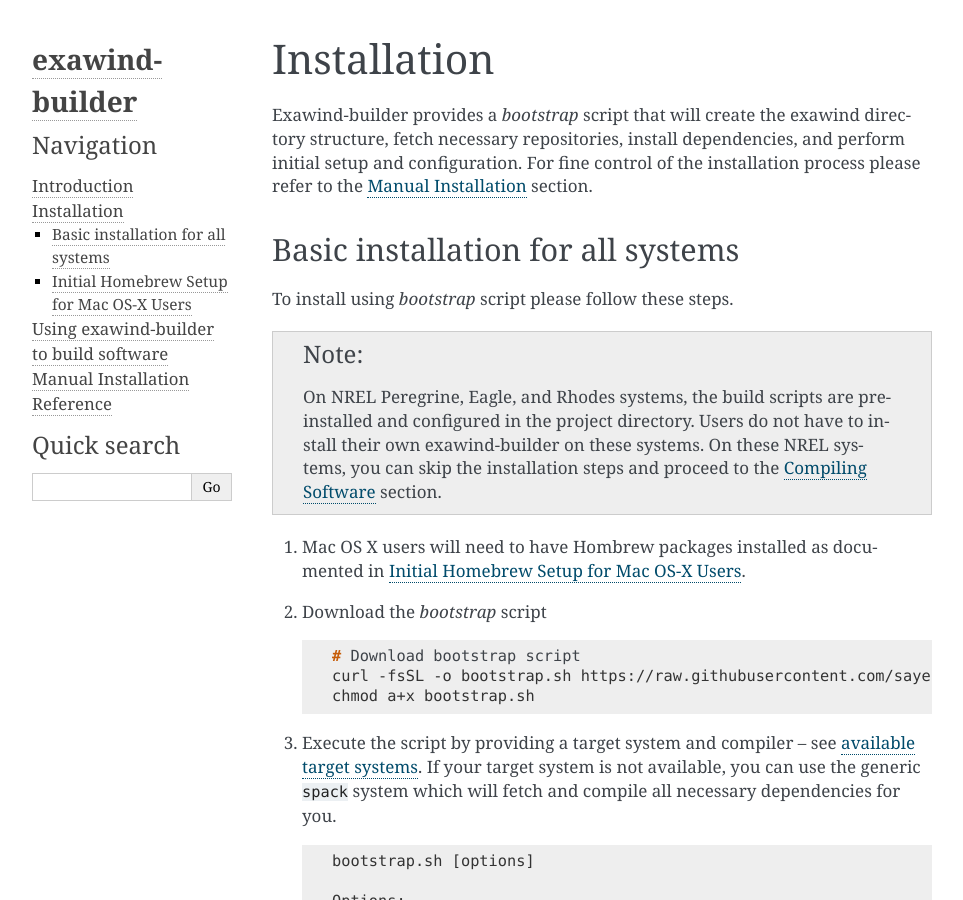
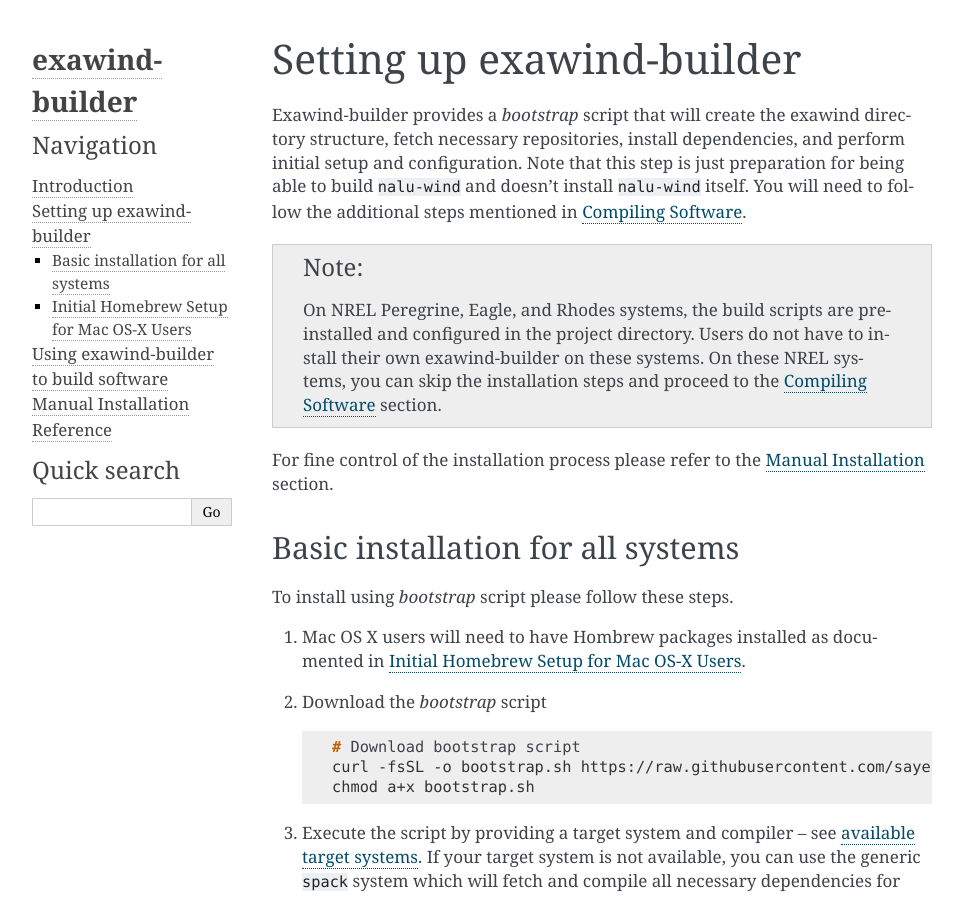
Before and after one commit to Exawind/exawind-builder, a Sphinx documentation site: the page built from doc/source/installation.rst, in a window 1280 px wide and 900 px high. Shown: the whole window, without its empty margins (148-1111 px from the left). Built offline with Sphinx 7.4.7, drawn with Linux system fonts in a browser that asks for light colours; some of the changed text lies outside the part shown.

Commit message:
Clarify that installation is not installing nalu-wind

```diff
--- a/doc/source/installation.rst
+++ b/doc/source/installation.rst
@@ -1,17 +1,14 @@
 .. _installation:
 
-Installation
-============
+Setting up exawind-builder
+==========================
 
 Exawind-builder provides a *bootstrap* script that will create the exawind
 directory structure, fetch necessary repositories, install dependencies, and
-perform initial setup and configuration. For fine control of the installation
-process please refer to the :ref:`manual_installation` section.
-
-Basic installation for all systems
-----------------------------------
-
-To install using *bootstrap* script please follow these steps.
+perform initial setup and configuration. Note that this step is just preparation
+for being able to build ``nalu-wind`` and doesn't install ``nalu-wind`` itself.
+You will need to follow the additional steps mentioned in
+:ref:`compiling-software`.
 
 .. note::
 
@@ -21,6 +18,13 @@
    you can skip the installation steps and proceed to the
    :ref:`compiling-software` section.
 
+For fine control of the installation process please refer to the
+:ref:`manual_installation` section.
+
+Basic installation for all systems
+----------------------------------
+
+To install using *bootstrap* script please follow these steps.
 
 #. Mac OS X users will need to have Hombrew packages installed as documented in
    :ref:`homebrew-setup`.
```
